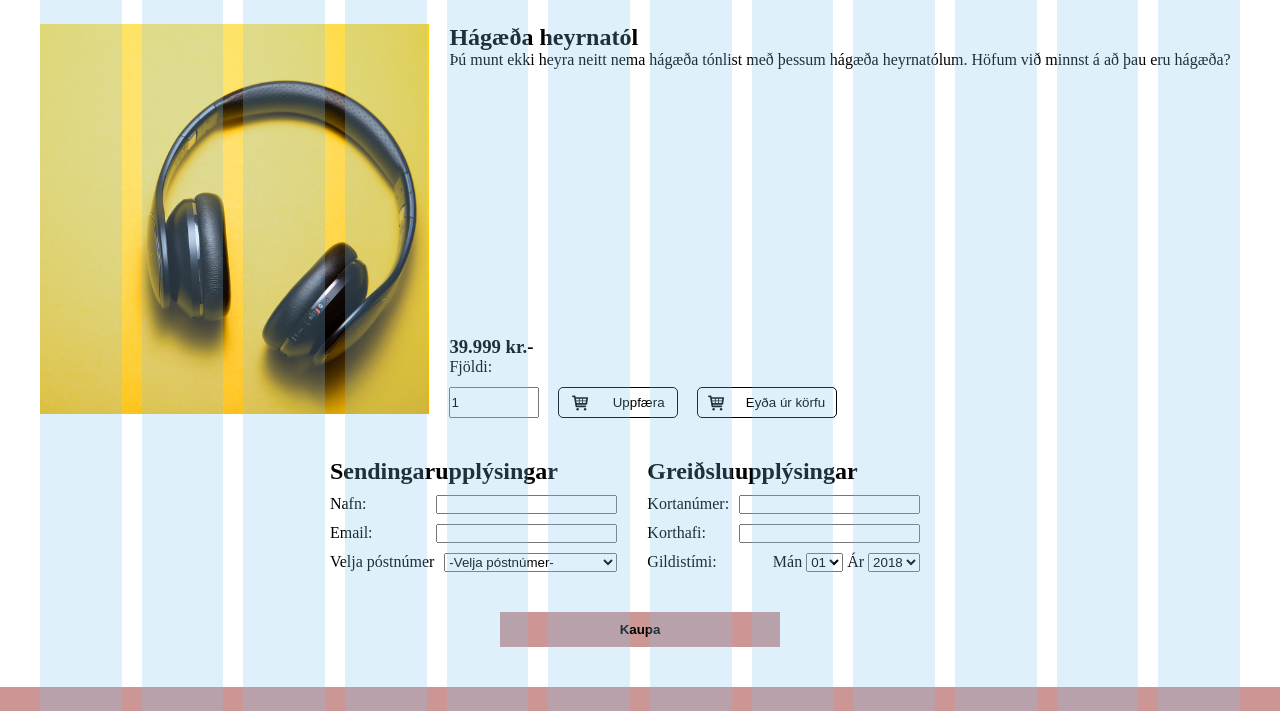
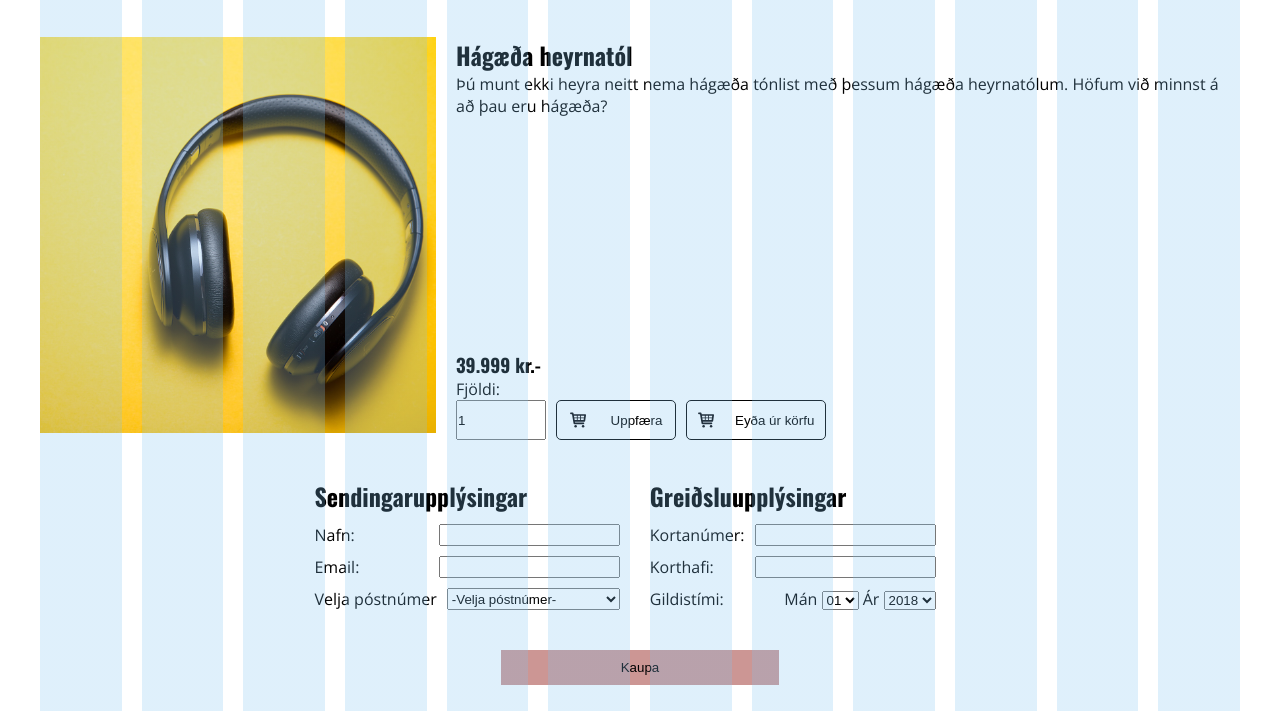
Before and after one commit to ass106/vef18-Hopverkefni1, a website: page pages/cart.html in a window 1280 px wide. Shown: the part 636-1347 px from the top of the page. Drawn offline with nearby package versions, Linux system fonts and the light colour scheme; files that its build step writes are made by us from their sources.

Commit message:
sma breytingar #2

```diff
--- a/scss/cart.scss
+++ b/scss/cart.scss
@@ -1,5 +1,10 @@
 @import "./config";
-
+html {
+  font-family: $font-main;
+}
+h1,h2,h3 {
+  font-family: $font-heading;
+}
 .cart {
   display: flex;
   justify-content: center;
@@ -8,8 +13,8 @@
   &__box {
     display: flex;
     flex-direction: column;
+    justify-content: center;
     max-width: $max-width;
-    justify-content: center;
   }
 
   &__title {
@@ -22,20 +27,22 @@
     justify-content: space-between;
     padding: $gutter 0;
 
-    @media (max-width:500px) {
+    @media (max-width:$small) {
       flex-direction: column;
     }
 
     &__image {
       margin-right: $gutter;
-      width: 33%;
+      max-width: 33%;
+
+      @media (max-width:$small) {
+        max-width: 100%;
+      }
+
       & img {
         max-width: 100%;
       }
 
-      @media (max-width:500px) {
-        width: 100%;
-      }
     }
 
 
@@ -44,7 +51,8 @@
       flex-direction: column;
       justify-content: space-between;
       width: 67%;
-      @media(max-width:500px) {
+
+      @media(max-width:$small) {
         margin-top: $gutter;
         width: 100%;
       }
@@ -52,25 +60,27 @@
       &__bottom {
         display: flex;
         flex-direction: column;
-        @media(max-width:500px) {
+
+        @media(max-width:$small) {
           margin-top: $gutter;
         }
       }
     }
 
     &__svg {
-      max-width: 1rem;
+      width: 1rem;
       & img {
         width: 100%;
       }
     }
 
+    &__form > * {
+      margin-right: $gutter/2;
+    }
+
     &__form {
       display: flex;
-      justify-content: space-between;
-      max-width: 49%;
       flex-wrap: wrap;
-
       height: $gutter*3;
 
       &__label {
@@ -88,6 +98,7 @@
       text-align: right;
       border: solid 1px $color-1;
       border-radius: 5px;
+      height: $gutter*2;
 
       display: flex;
       justify-content: space-around;
@@ -153,7 +164,6 @@
     & button {
       background-color: $color-6;
       border: 0;
-      font-weight: bolder;
       padding: 10px 120px;
     }
   }
--- a/scss/footer.scss
+++ b/scss/footer.scss
@@ -46,6 +46,7 @@
         }
     }
     &__note {
+        font-family: $font-main;
         margin: 0 auto;
     }
 }
```
